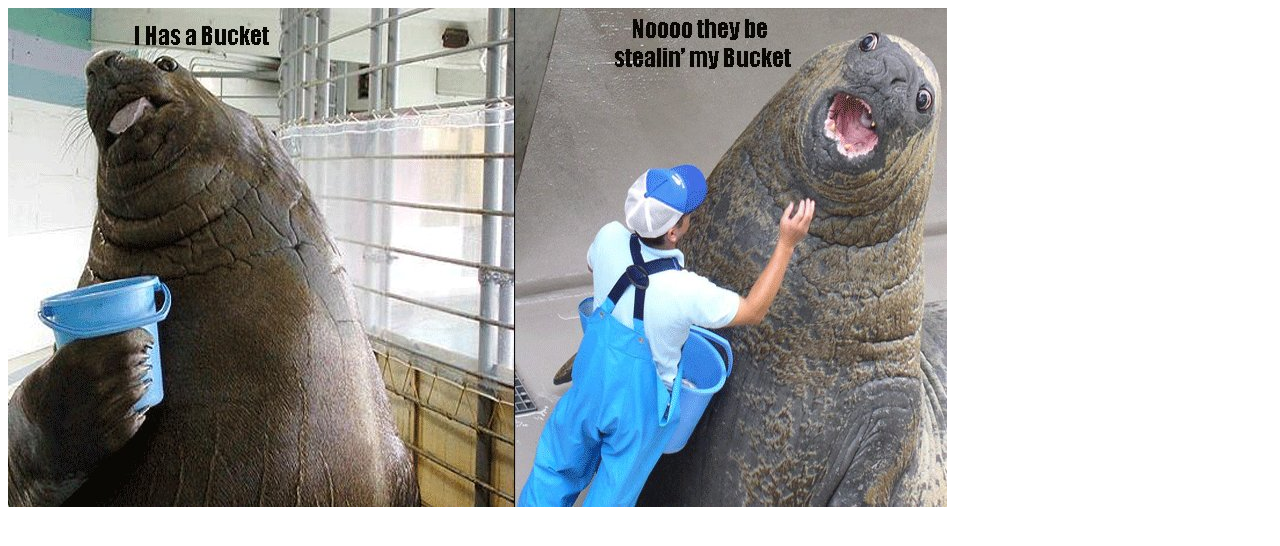
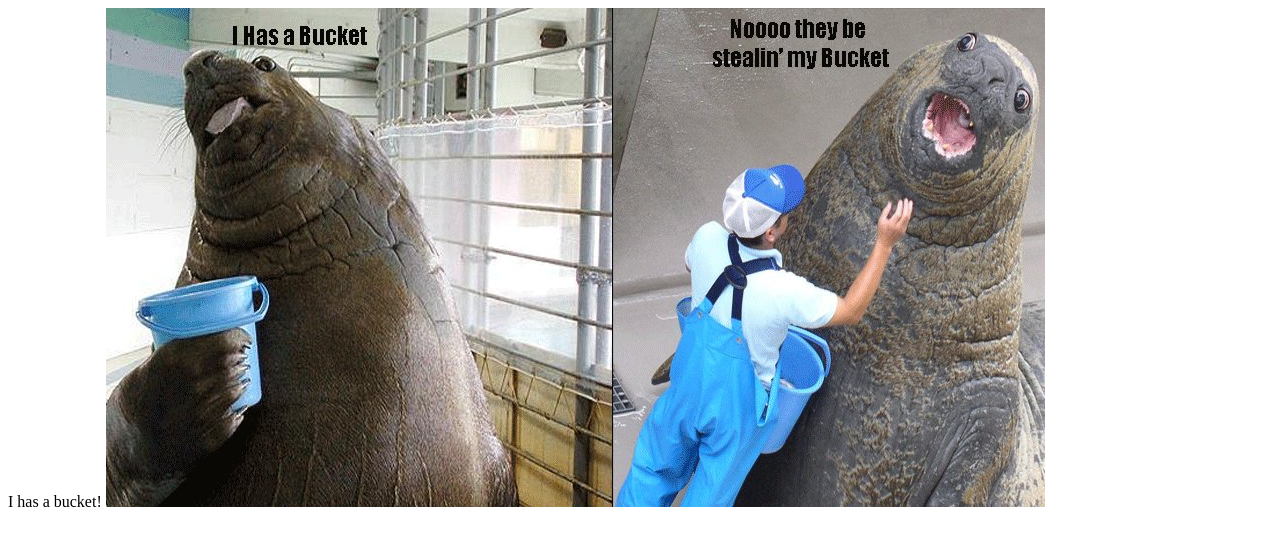
Before and after one commit to lcrippa/lcrippa.github.io, a plain HTML site: page index.html in a window 1280 px wide. Drawn offline with Linux system fonts and the light colour scheme.

Commit message:
added text

```diff
--- a/index.html
+++ b/index.html
@@ -6,6 +6,7 @@
 <meta http-equiv="Expires" content="0" />
 </head>
 <body>
+  I has a bucket!
 <img src="walrus_bucket.jpg" alt="hours">
 </body>
 </html>
```
